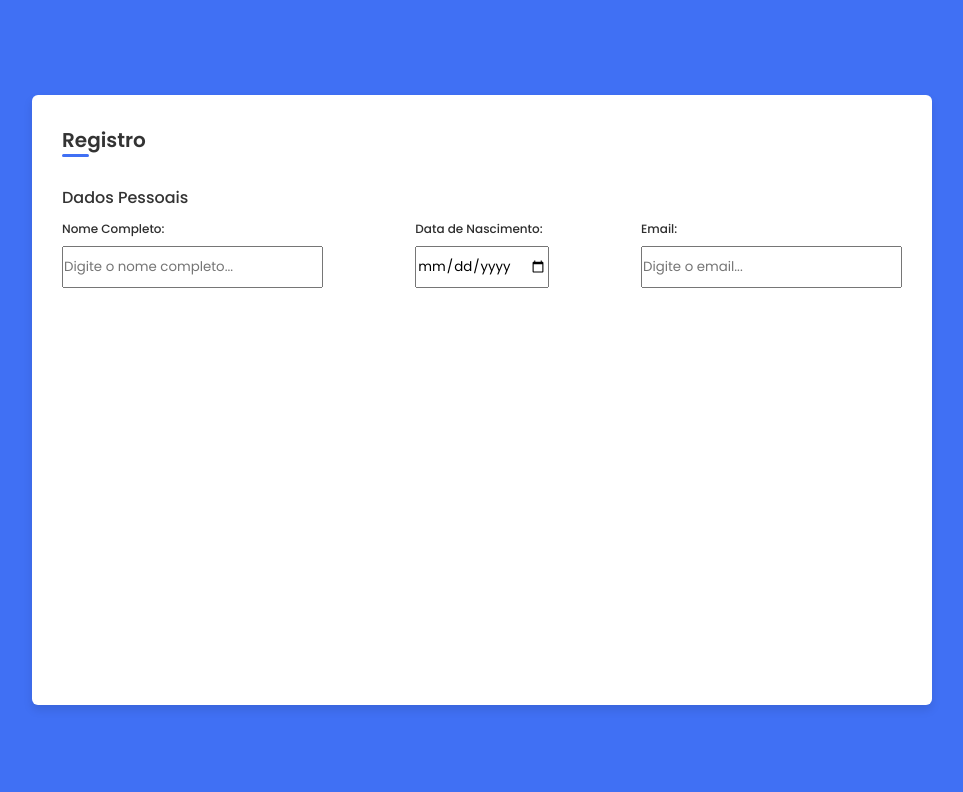
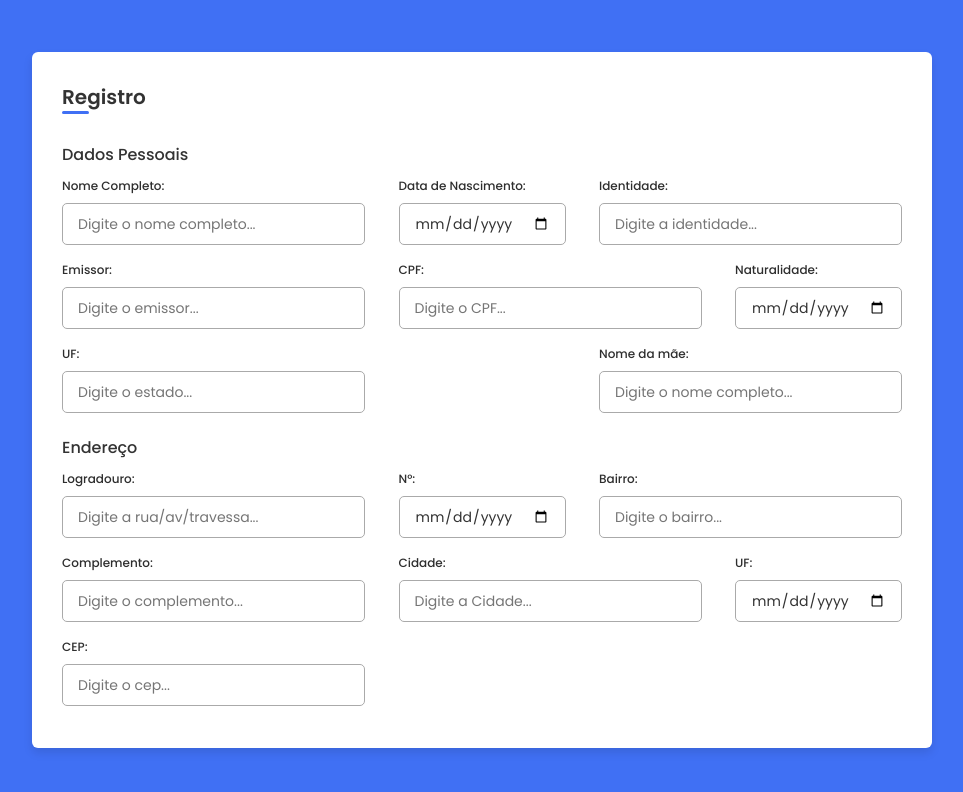
Before and after one commit to koreab00/responsiveRegistrationForm, a plain HTML site: page index.html in a window 1280 px wide. Shown: the whole page, without its empty margins (158-1121 px from the left). Drawn offline with nearby package versions, Linux system fonts and the light colour scheme.

Commit message:
continuação

```diff
--- a/index.html
+++ b/index.html
@@ -14,26 +14,100 @@
 
         <form action="#">
             <div class="form first">
-                <div class="details personal">
+                <div class="dados pessoais">
                     <span class="title">Dados Pessoais</span>
 
                     <div class="fields">
+
                         <div class="input-field">
                             <label>Nome Completo:</label>
                             <input type="text" placeholder="Digite o nome completo..." required>
                         </div>
+
                         <div class="input-field">
                             <label>Data de Nascimento:</label>
                             <input type="date" placeholder="Digite a data de nascimento..." required>
                         </div>
+
                         <div class="input-field">
-                            <label>Email:</label>
-                            <input type="text" placeholder="Digite o email..." required>
+                            <label>Identidade:</label>
+                            <input type="text" placeholder="Digite a identidade..." required>
                         </div>
+
+                        <div class="input-field">
+                            <label>Emissor:</label>
+                            <input type="text" placeholder="Digite o emissor..." required>
+                        </div>
+
+                        <div class="input-field">
+                            <label>CPF:</label>
+                            <input type="text" placeholder="Digite o CPF..." required>
+                        </div>
+
+                        <div class="input-field">
+                            <label>Naturalidade:</label>
+                            <input type="date" placeholder="Digite a cidade..." required>
+                        </div>
+
+                        <div class="input-field">
+                            <label>UF:</label>
+                            <input type="text" placeholder="Digite o estado..." required>
+                        </div>
+
+                        <div class="input-field">
+                            <label>Nome da mãe:</label>
+                            <input type="text" placeholder="Digite o nome completo..." required>
+                        </div>
+
                     </div>
                 </div>
+
+                <div class="endereco">
+                    <span class="title">Endereço</span>
+
+                    <div class="fields">
+
+                        <div class="input-field">
+                            <label>Logradouro:</label>
+                            <input type="text" placeholder="Digite a rua/av/travessa..." required>
+                        </div>
+
+                        <div class="input-field">
+                            <label>N°:</label>
+                            <input type="date" placeholder="Digite o número..." required>
+                        </div>
+
+                        <div class="input-field">
+                            <label>Bairro:</label>
+                            <input type="text" placeholder="Digite o bairro..." required>
+                        </div>
+
+                        <div class="input-field">
+                            <label>Complemento:</label>
+                            <input type="text" placeholder="Digite o complemento..." required>
+                        </div>
+
+                        <div id="cidadeEndereco" class="input-field">
+                            <label>Cidade:</label>
+                            <input type="text" placeholder="Digite a Cidade..." required>
+                        </div>
+
+                        <div id="ufEndereco" class="input-field">
+                            <label>UF:</label>
+                            <input type="date" placeholder="Digite o Estado..." required>
+                        </div>
+
+                        <div id="cep" class="input-field">
+                            <label>CEP:</label>
+                            <input type="text" placeholder="Digite o cep..." required>
+                        </div>
+
+                    </div>
+                </div>
+
             </div>
         </form>
     </div>
+
 </body>
 </html>
--- a/style.css
+++ b/style.css
@@ -51,8 +51,12 @@ body {
     background-color: #fff;
 }
 
-.container form .details {
+.container form .dados {
     margin-top: 30px;
+}
+
+.container form .endereco {
+    margin-top: 10px;
 }
 
 .container form .title {
@@ -68,6 +72,7 @@ body {
     display: flex;
     align-items: center;
     justify-content: space-between;
+    flex-wrap: wrap;
 }
 
 form .fields .input-field {
@@ -84,6 +89,21 @@ form .fields .input-field {
 }
 
 .input-field input {
+    outline: none;
+    font-size: 14px;
+    font-weight: 400;
+    color: #333;
+    border-radius: 5px;
+    border: 1px solid #aaa;
+    padding: 0 15px;
     height: 42px;
     margin: 8px 0;
 }
+
+.input-field input:is(:focus, :valid){
+    box-shadow: 0 3px 6px rgba(0,0,0,0.13);
+}
+
+.input-field input[type="date"]:valid{
+    color: #333;
+}
```
Also changed, not shown: validador.js (added, +58 -0 lines).
